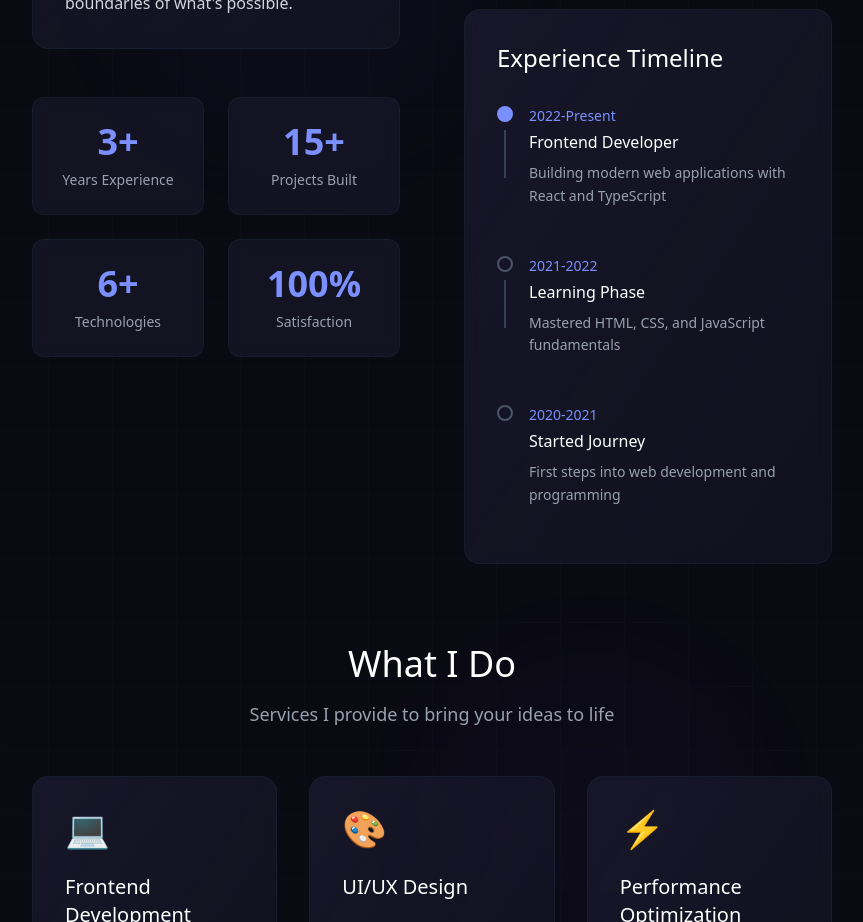
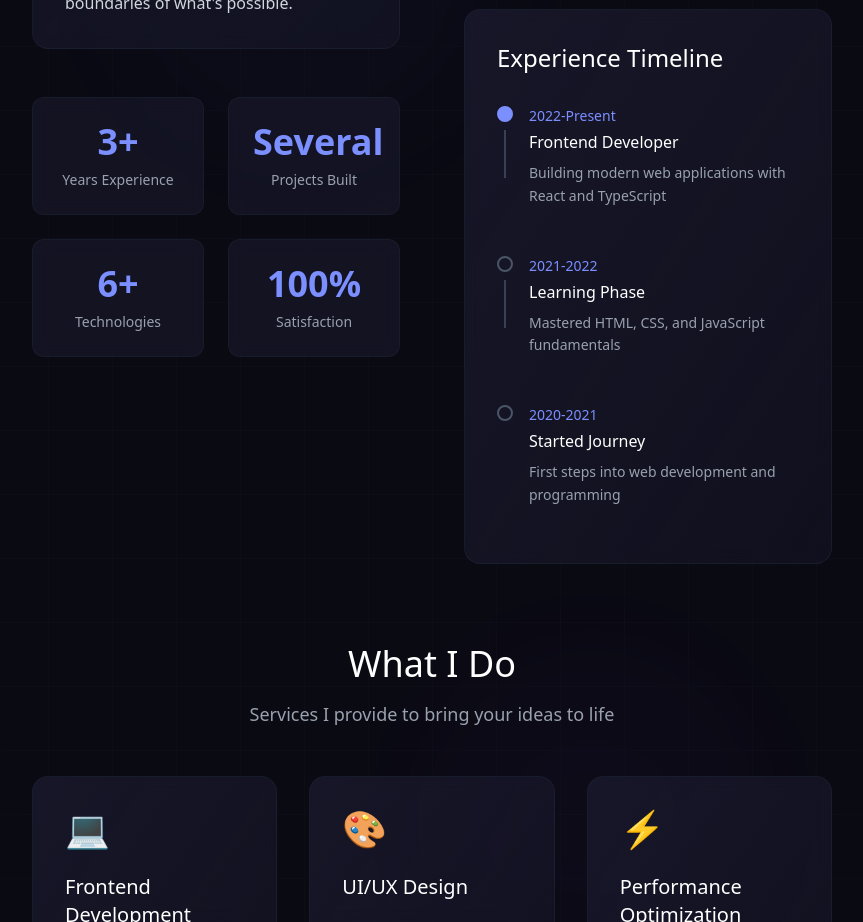
Before and after one commit to justifyman/justify, a React (Vite) app: page / in a window 1280 px wide. Shown: the part 1860-2782 px from the top of the page, without its empty margins (208-1071 px from the left). Built offline with nearby package versions, Linux system fonts and the light colour scheme.

Commit message:
Updated About.tsx

```diff
--- a/src/components/About.tsx
+++ b/src/components/About.tsx
@@ -90,7 +90,7 @@ const About: FC = () => {
                   <div className="text-gray-400 text-sm">Years Experience</div>
                 </div>
                 <div className="bg-[#1a1a2e]/60 backdrop-blur-sm p-6 rounded-xl border border-gray-800/50 text-center group hover:border-[#7c8fff]/30 transition-all duration-300">
-                  <div className="text-3xl md:text-4xl font-bold text-[#7c8fff] mb-2 group-hover:scale-110 transition-transform duration-300">15+</div>
+                  <div className="text-3xl md:text-4xl font-bold text-[#7c8fff] mb-2 group-hover:scale-110 transition-transform duration-300">Several</div>
                   <div className="text-gray-400 text-sm">Projects Built</div>
                 </div>
                 <div className="bg-[#1a1a2e]/60 backdrop-blur-sm p-6 rounded-xl border border-gray-800/50 text-center group hover:border-[#7c8fff]/30 transition-all duration-300">
```
